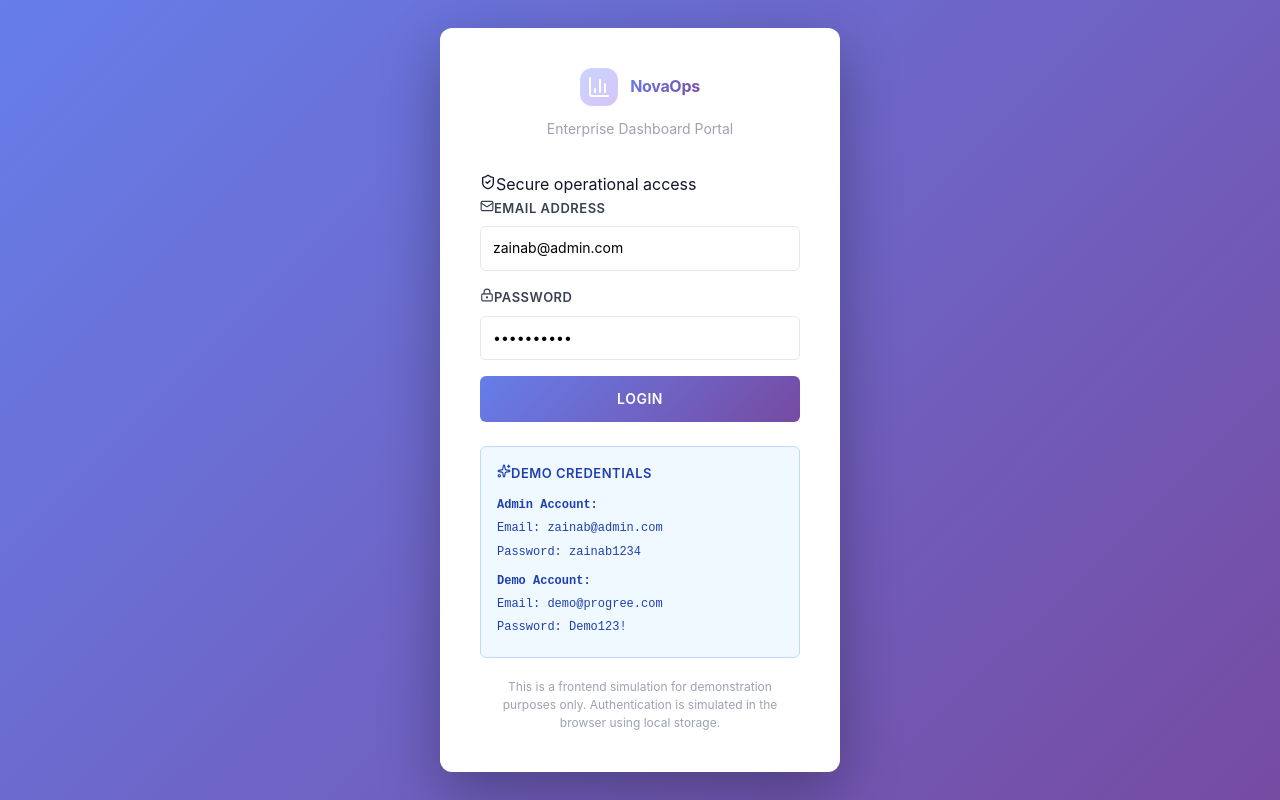
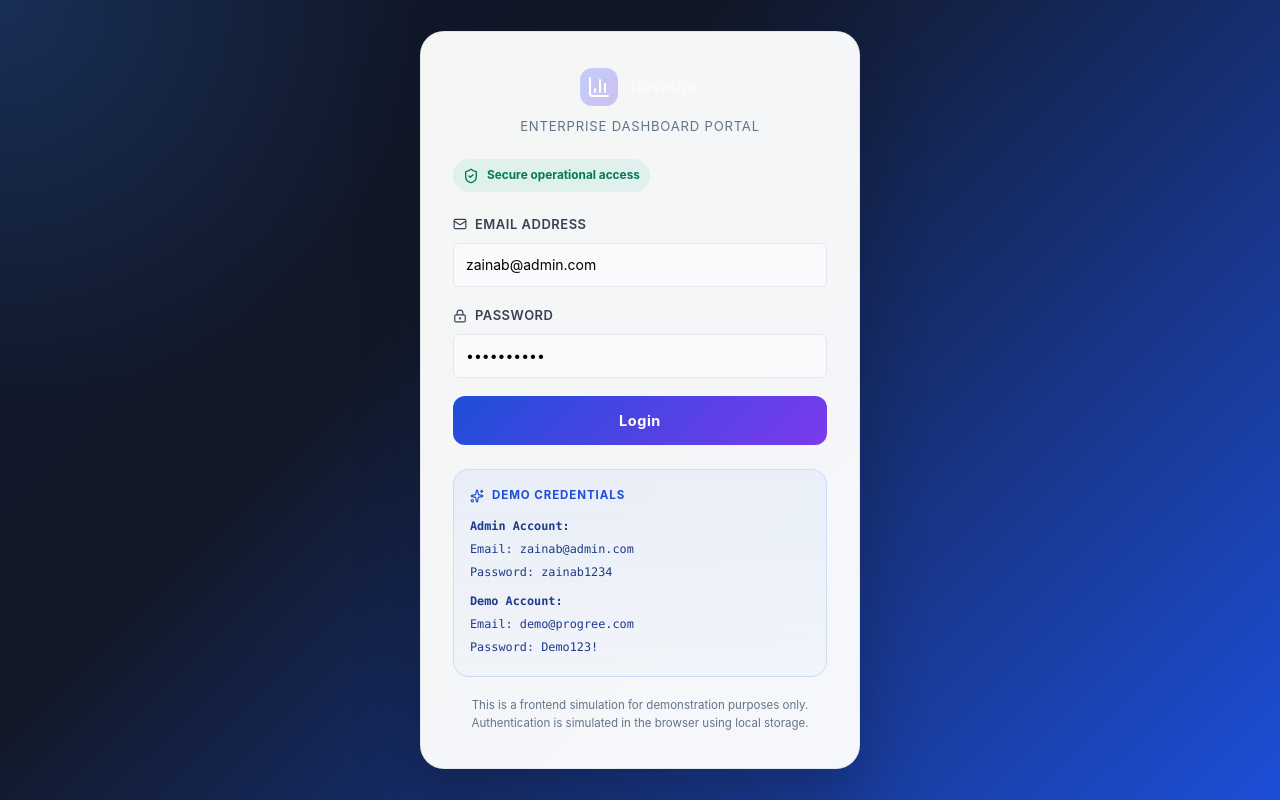
Before and after one commit to abdulbasit-25/zainaib-internship-task, a React (Vite) app in the folder task-4-enterprise-dashboard/: page /login in a window 1280 px wide. Built offline with nearby package versions, Linux system fonts and the light colour scheme.

Commit message:
Update enterprise dashboard LoginPage.css

```diff
--- a/task-4-enterprise-dashboard/src/pages/LoginPage.css
+++ b/task-4-enterprise-dashboard/src/pages/LoginPage.css
@@ -1,22 +1,26 @@
 .login-page {
   min-height: 100vh;
-  background: linear-gradient(135deg, #667eea 0%, #764ba2 100%);
+  background:
+    radial-gradient(
+      circle at top left,
+      rgba(59, 130, 246, 0.22),
+      transparent 28%
+    ),
+    linear-gradient(135deg, #0f172a 0%, #111827 35%, #1d4ed8 100%);
   display: flex;
   align-items: center;
   justify-content: center;
   padding: 20px;
-  font-family:
-    -apple-system, BlinkMacSystemFont, "Segoe UI", Roboto, "Helvetica Neue",
-    Arial, sans-serif;
 }
 
 .login-container {
   width: 100%;
-  max-width: 400px;
-  background: white;
-  border-radius: 12px;
-  box-shadow: 0 20px 60px rgba(0, 0, 0, 0.3);
-  padding: 40px;
+  max-width: 440px;
+  background: rgba(255, 255, 255, 0.96);
+  border: 1px solid rgba(148, 163, 184, 0.2);
+  border-radius: 24px;
+  box-shadow: 0 28px 60px rgba(15, 23, 42, 0.35);
+  padding: 36px 32px;
   animation: slideUp 0.5s ease-out;
 }
 
@@ -33,7 +37,7 @@
 
 .login-header {
   text-align: center;
-  margin-bottom: 32px;
+  margin-bottom: 22px;
 }
 
 .login-logo {
@@ -41,26 +45,45 @@
   align-items: center;
   justify-content: center;
   gap: 12px;
-  margin-bottom: 12px;
+  margin-bottom: 10px;
 }
 
 .logo-icon {
-  font-size: 32px;
+  width: 46px;
+  height: 46px;
+  border-radius: 14px;
+  background: linear-gradient(135deg, #2563eb, #7c3aed);
+  color: #fff;
+  display: grid;
+  place-items: center;
 }
 
 .logo-text {
-  font-size: 24px;
-  font-weight: 700;
-  background: linear-gradient(135deg, #667eea, #764ba2);
-  -webkit-background-clip: text;
-  -webkit-text-fill-color: transparent;
-  background-clip: text;
+  font-size: 1.7rem;
+  font-weight: 800;
+  letter-spacing: -0.05em;
+  color: #0f172a;
 }
 
 .login-subtitle {
-  font-size: 14px;
-  color: #9ca3af;
+  font-size: 0.82rem;
+  color: #64748b;
   margin: 0;
+  letter-spacing: 0.06em;
+  text-transform: uppercase;
+}
+
+.login-trust {
+  display: inline-flex;
+  align-items: center;
+  gap: 8px;
+  padding: 7px 10px;
+  margin-bottom: 22px;
+  border-radius: 999px;
+  background: rgba(16, 185, 129, 0.09);
+  color: #047857;
+  font-size: 0.74rem;
+  font-weight: 700;
 }
 
 .login-form {
@@ -68,38 +91,42 @@
 }
 
 .form-group {
-  margin-bottom: 16px;
+  margin-bottom: 18px;
 }
 
 .form-group label {
-  display: block;
-  font-size: 13px;
-  font-weight: 600;
-  color: #374151;
+  display: flex;
+  align-items: center;
+  gap: 8px;
+  font-size: 0.72rem;
+  font-weight: 700;
+  color: #475569;
   margin-bottom: 8px;
   text-transform: uppercase;
-  letter-spacing: 0.5px;
+  letter-spacing: 0.08em;
 }
 
 .form-group input {
   width: 100%;
   padding: 12px 14px;
-  border: 1px solid #e5e7eb;
-  border-radius: 6px;
-  font-size: 14px;
+  border: 1px solid #dfe7f1;
+  border-radius: 12px;
+  background: #f8fafc;
+  font-size: 0.95rem;
   transition: all 0.2s ease;
   font-family: inherit;
 }
 
 .form-group input:focus {
   outline: none;
-  border-color: #667eea;
-  box-shadow: 0 0 0 3px rgba(102, 126, 234, 0.1);
+  border-color: rgba(37, 99, 235, 0.5);
+  background: #fff;
+  box-shadow: 0 0 0 4px rgba(37, 99, 235, 0.08);
 }
 
 .form-group input:disabled {
-  background: #f9fafb;
-  color: #d1d5db;
+  background: #f1f5f9;
+  color: #94a3b8;
   cursor: not-allowed;
 }
 
@@ -107,30 +134,29 @@
   background: #fef2f2;
   color: #991b1b;
   padding: 12px;
-  border-radius: 6px;
-  font-size: 13px;
+  border-radius: 12px;
+  font-size: 0.82rem;
   margin-bottom: 16px;
   border-left: 4px solid #ef4444;
 }
 
 .login-btn {
   width: 100%;
-  padding: 12px;
-  background: linear-gradient(135deg, #667eea, #764ba2);
+  padding: 13px 18px;
+  background: linear-gradient(135deg, #1d4ed8, #7c3aed);
   color: white;
   border: none;
-  border-radius: 6px;
-  font-size: 14px;
-  font-weight: 600;
+  border-radius: 12px;
+  font-size: 0.9rem;
+  font-weight: 700;
   cursor: pointer;
   transition: all 0.2s ease;
-  text-transform: uppercase;
-  letter-spacing: 0.5px;
+  letter-spacing: 0.04em;
 }
 
 .login-btn:hover:not(:disabled) {
-  transform: translateY(-2px);
-  box-shadow: 0 10px 25px rgba(102, 126, 234, 0.3);
+  transform: translateY(-1px);
+  box-shadow: 0 14px 26px -18px rgba(37, 99, 235, 0.9);
 }
 
 .login-btn:active:not(:disabled) {
@@ -143,25 +169,32 @@
 }
 
 .demo-credentials {
-  background: #f0f9ff;
-  border: 1px solid #bfdbfe;
-  border-radius: 6px;
+  background: linear-gradient(
+    180deg,
+    rgba(59, 130, 246, 0.06),
+    rgba(59, 130, 246, 0.02)
+  );
+  border: 1px solid rgba(96, 165, 250, 0.25);
+  border-radius: 16px;
   padding: 16px;
   margin-bottom: 20px;
 }
 
 .demo-credentials h4 {
-  font-size: 13px;
-  font-weight: 600;
-  color: #1e40af;
+  display: flex;
+  align-items: center;
+  gap: 8px;
+  font-size: 0.72rem;
+  font-weight: 700;
+  color: #1d4ed8;
   margin: 0 0 12px 0;
   text-transform: uppercase;
-  letter-spacing: 0.5px;
+  letter-spacing: 0.08em;
 }
 
 .credential-item {
-  font-size: 12px;
-  color: #1e40af;
+  font-size: 0.74rem;
+  color: #1e3a8a;
   margin-bottom: 10px;
 }
 
@@ -171,7 +204,7 @@
 
 .credential-item p {
   margin: 4px 0;
-  font-family: "Courier New", monospace;
+  font-family: "SFMono-Regular", "Consolas", monospace;
 }
 
 .login-footer {
@@ -179,23 +212,18 @@
 }
 
 .disclaimer {
-  font-size: 12px;
-  color: #9ca3af;
+  font-size: 0.72rem;
+  color: #64748b;
   margin: 0;
   line-height: 1.5;
 }
 
-/* Responsive */
 @media (max-width: 480px) {
   .login-container {
-    padding: 24px;
+    padding: 24px 20px;
   }
 
   .logo-text {
-    font-size: 20px;
-  }
-
-  .logo-icon {
-    font-size: 28px;
+    font-size: 1.4rem;
   }
 }
```
